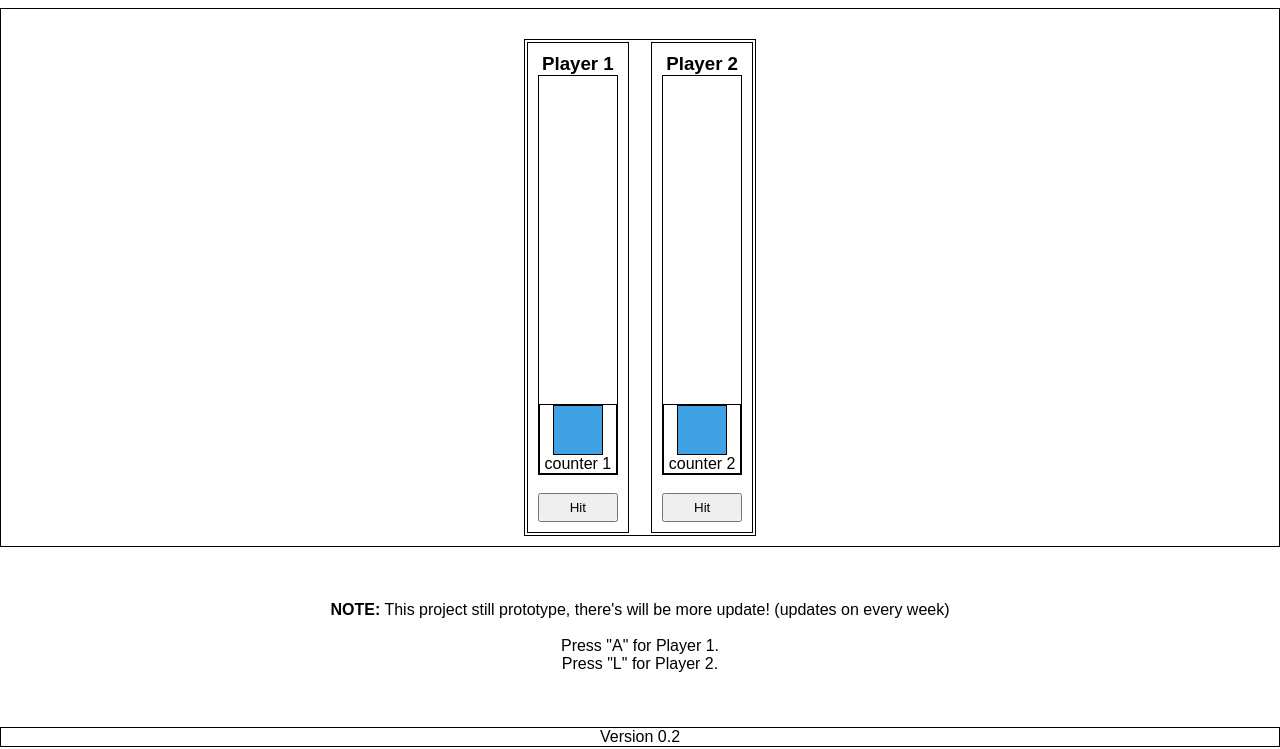
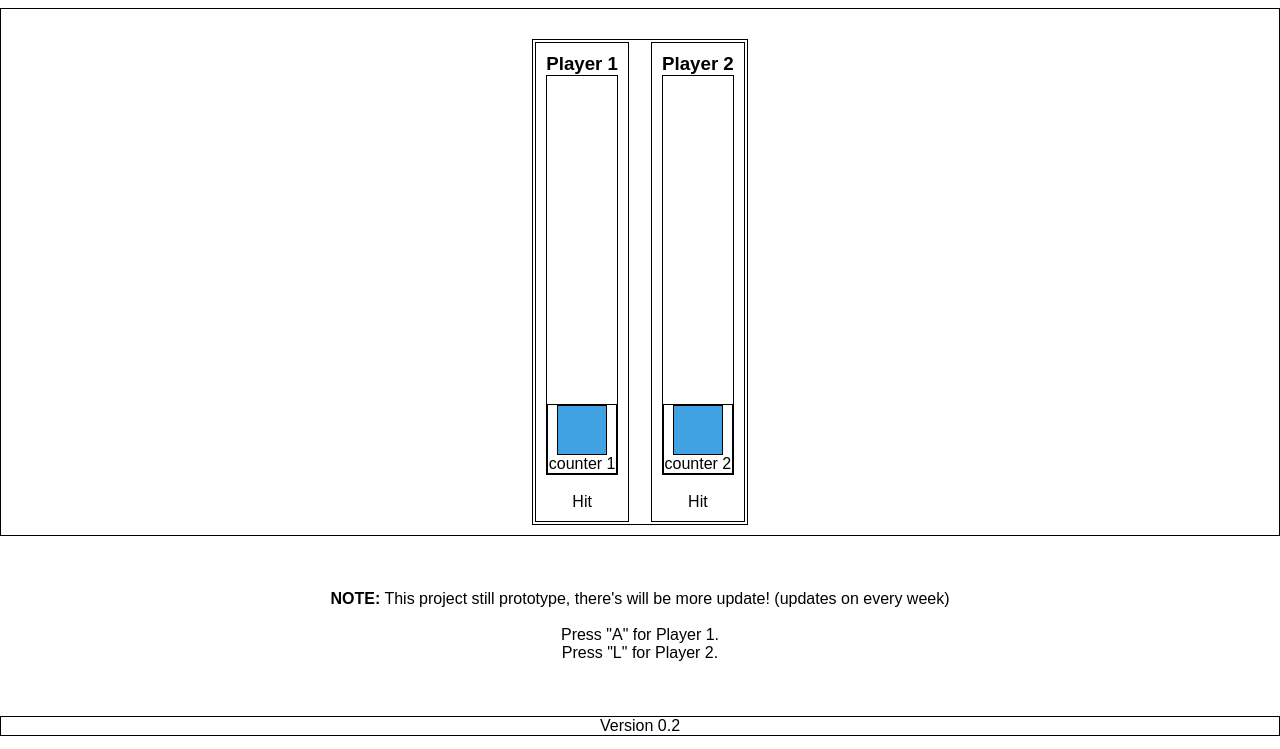
Before and after one commit to kuro177013/game01Test, a plain HTML site: page index.html in a window 1280 px wide. Shown: the part 51-800 px from the top of the page. Drawn offline with Linux system fonts and the light colour scheme.

Commit message:
Add files via upload
fixing buttons

```diff
--- a/css/mainStyle.css
+++ b/css/mainStyle.css
@@ -11,6 +11,11 @@
     box-sizing: border-box;
     /* Default font use (optional) */
     font-family: Arial, Helvetica, sans-serif;
+
+    /* Disable Text Selection */
+    -webkit-user-select: none; /* Safari */
+    -ms-user-select: none; /* IE 10 and IE 11 */
+    user-select: none; /* Standard syntax */
 }
 
 center {
--- a/index.html
+++ b/index.html
@@ -33,7 +33,8 @@
                             </div>
                         </div>
                         <br>
-                        <button type="button" id="playerBtn01" onclick="(playerHit_1())">Hit</button>
+                        <!-- <button type="button" id="playerBtn01" onclick="(playerHit_1())">Hit</button> -->
+                        <div id="playerBtn01" onclick="(playerHit_1())">Hit</div>
                     </div>
                 </td>
                 <td>
@@ -46,7 +47,8 @@
                             </div>
                         </div>
                         <br>
-                        <button type="button" id="playerBtn02" onclick="(playerHit_2())">Hit</button>
+                        <!-- <button type="button" id="playerBtn02" onclick="(playerHit_2())">Hit</button> -->
+                        <div id="playerBtn02" onclick="(playerHit_2())">Hit</div>
                     </div>
                 </td>
             </tr>
```
Also changed, not shown: js/mainJS.js (+0 -10 lines).
